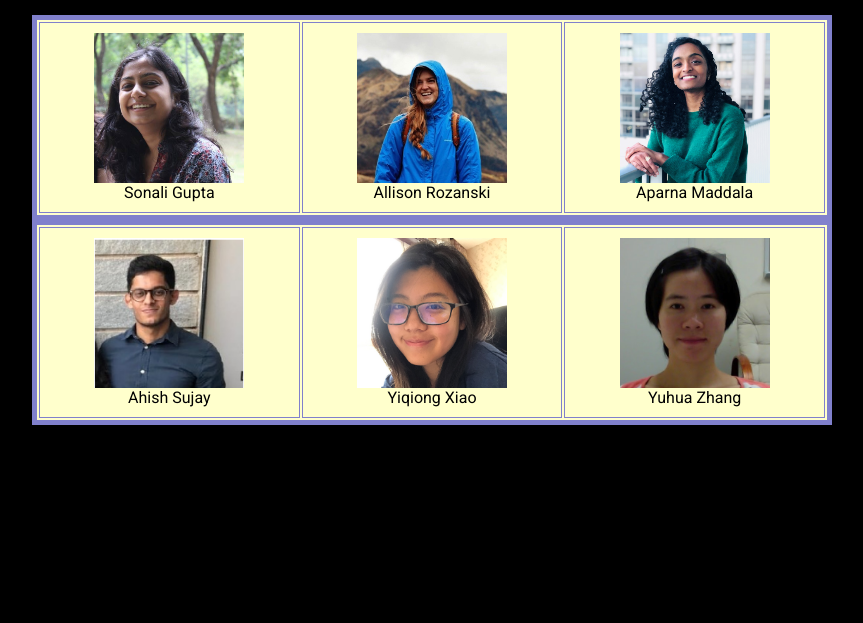
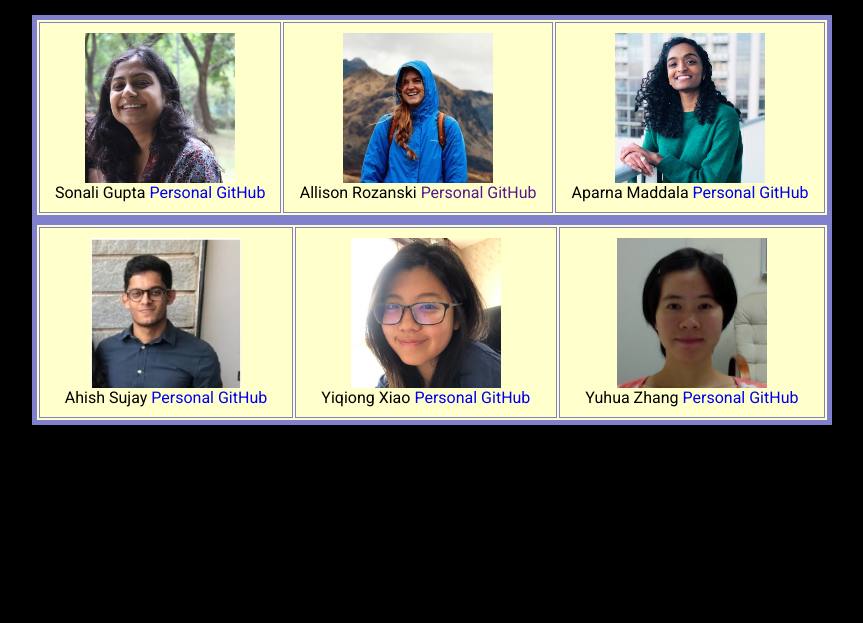
Before and after one commit to compgenomics2020/Team3-WebServer, a Flask app: page /AboutUs in a window 1280 px wide. Shown: the part 177-800 px from the top of the page, without its empty margins (208-1071 px from the left). Run offline with Flask 2, Linux system fonts and the light colour scheme; parts of the project's set-up code (start-up, migrations or seed data) failed here and were passed over.

Commit message:
formatting

```diff
--- a/webserver/frontend/templates/AboutUs.html
+++ b/webserver/frontend/templates/AboutUs.html
@@ -29,6 +29,7 @@
                 <img src="{{ url_for('frontend.static', filename='Sonali.jpg') }}" style="width:150px;height:150px;"/>
                 <br/>
                 Sonali Gupta
+                <a href="https://github.com/sgupta1524">Personal GitHub</a>
             </td>
 
 
@@ -36,12 +37,14 @@
                 <img src="{{ url_for('frontend.static', filename='Ali.jpeg') }}" style="width:150px;height:150px;"/>
                 <br/>
                 Allison Rozanski
+                 <a href="">Personal GitHub</a>
             </td>
 
             <td align="center" valign="center">
                 <img src="{{ url_for('frontend.static', filename='Aparna.png') }}" style="width:150px;height:150px;"/>
                 <br/>
                 Aparna Maddala
+                 <a href="https://github.com/aparnamaddala">Personal GitHub</a>
             </td>
 
 
@@ -59,18 +62,21 @@
                 <img src="{{ url_for('frontend.static', filename='Ahish.png') }}" style="width:150px;height:150px;"/>
                 <br/>
                 Ahish Sujay
+                <a href="https://github.com/ahishsujay">Personal GitHub</a>
             </td>
 
             <td align="center" valign="center">
                 <img src="{{ url_for('frontend.static', filename='Yiqiong.png') }}" style="width:150px;height:150px;"/>
                 <br/>
                 Yiqiong Xiao
+                <a href="https://github.com/yxiao17">Personal GitHub</a>
             </td>
 
             <td align="center" valign="center">
                 <img src="{{ url_for('frontend.static', filename='Yuhua.png') }}" style="width:150px;height:150px;"/>
                 <br/>
                 Yuhua Zhang
+                <a href="https://github.com/yzhang3466">Personal GitHub</a>
             </td>
 
 
```
